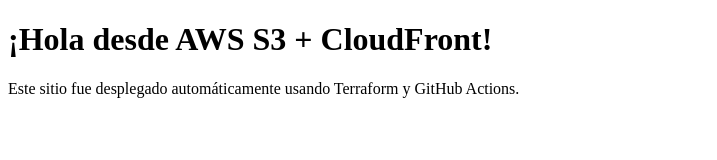
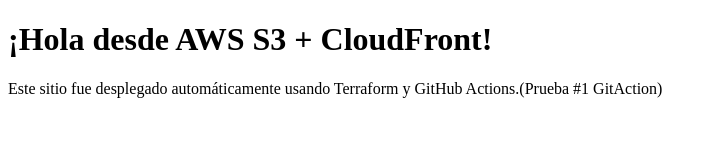
Before and after one commit to jgaragorry/aws-serverless-secure-website-workshop, a plain HTML site: page src/index.html in a window 1280 px wide. Shown: the whole page, without its empty margins (0-717 px from the left). Drawn offline with Linux system fonts and the light colour scheme.

Commit message:
se anexo un par de palabras al index.html #1

```diff
--- a/src/index.html
+++ b/src/index.html
@@ -6,6 +6,6 @@
 </head>
 <body>
   <h1>¡Hola desde AWS S3 + CloudFront!</h1>
-  <p>Este sitio fue desplegado automáticamente usando Terraform y GitHub Actions.</p>
+  <p>Este sitio fue desplegado automáticamente usando Terraform y GitHub Actions.(Prueba #1 GitAction)</p>
 </body>
 </html>
```
